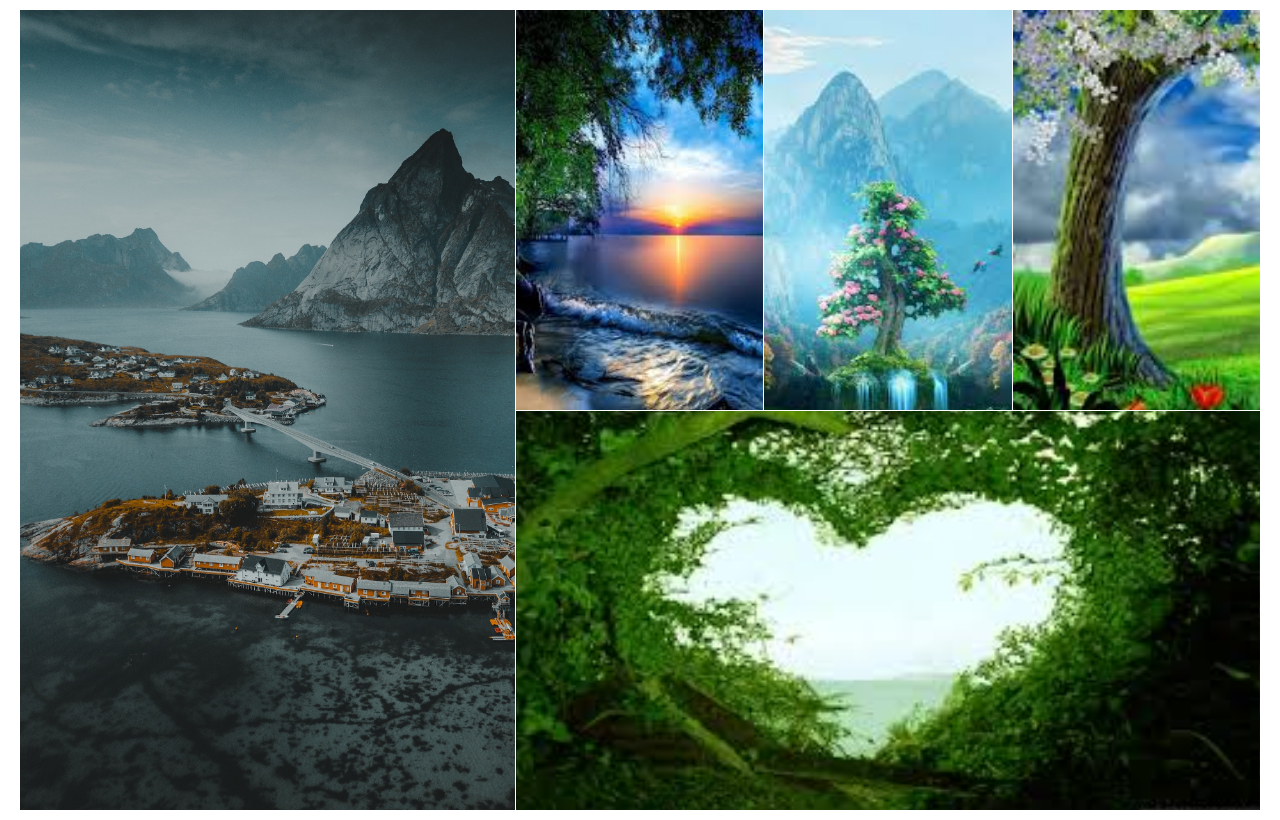
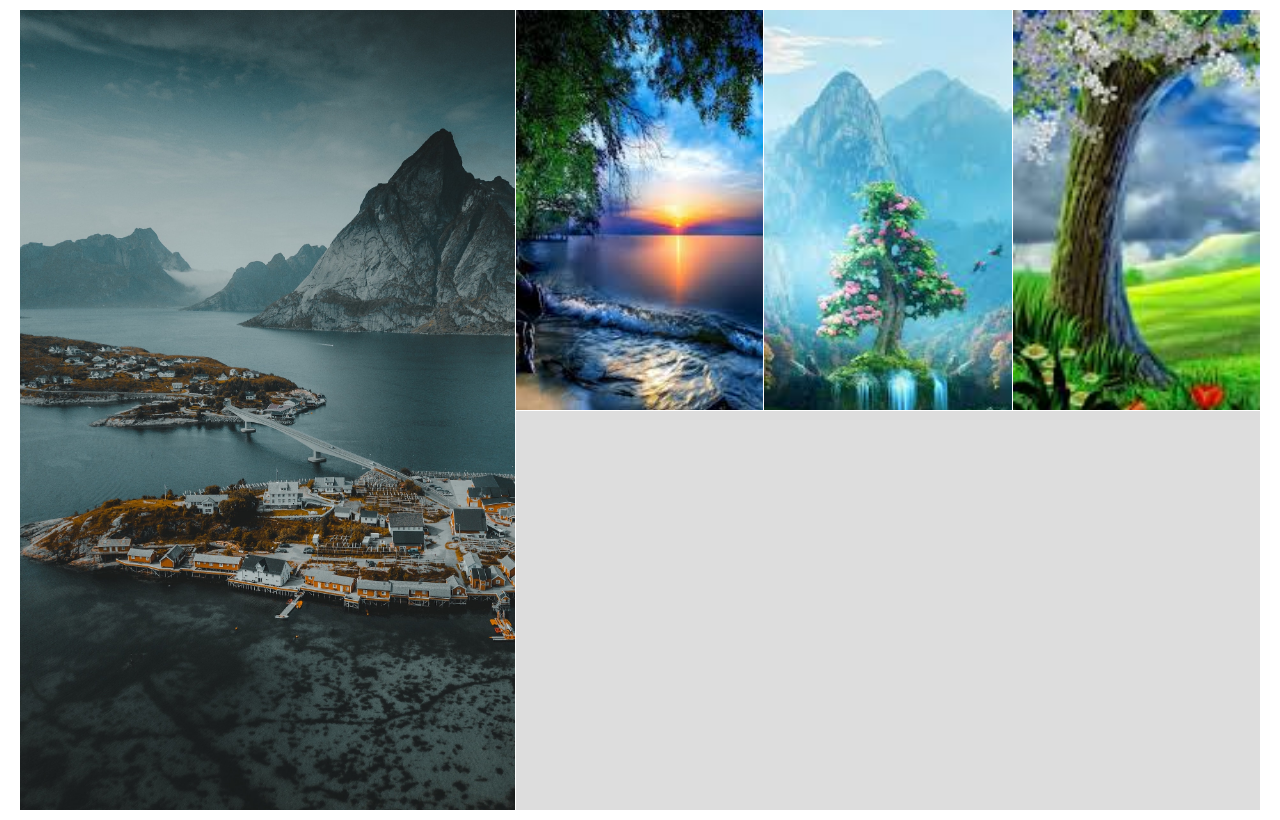
Before and after one commit to Rubel931848/grid-, a plain HTML site: page index.html in a window 1280 px wide. Drawn offline with Linux system fonts and the light colour scheme.

Commit message:
section 5 bg remove

```diff
--- a/index.html
+++ b/index.html
@@ -41,9 +41,9 @@
         }
         .s5{
             grid-column:2/-1;
-            background:url(img/download\ \(1\).jfif) ;
+            /* background:url(img/download\ \(1\).jfif) ;
             background-size: cover;
-            background-position:center center;
+            background-position:center center; */
         }
 
     </style>
```
